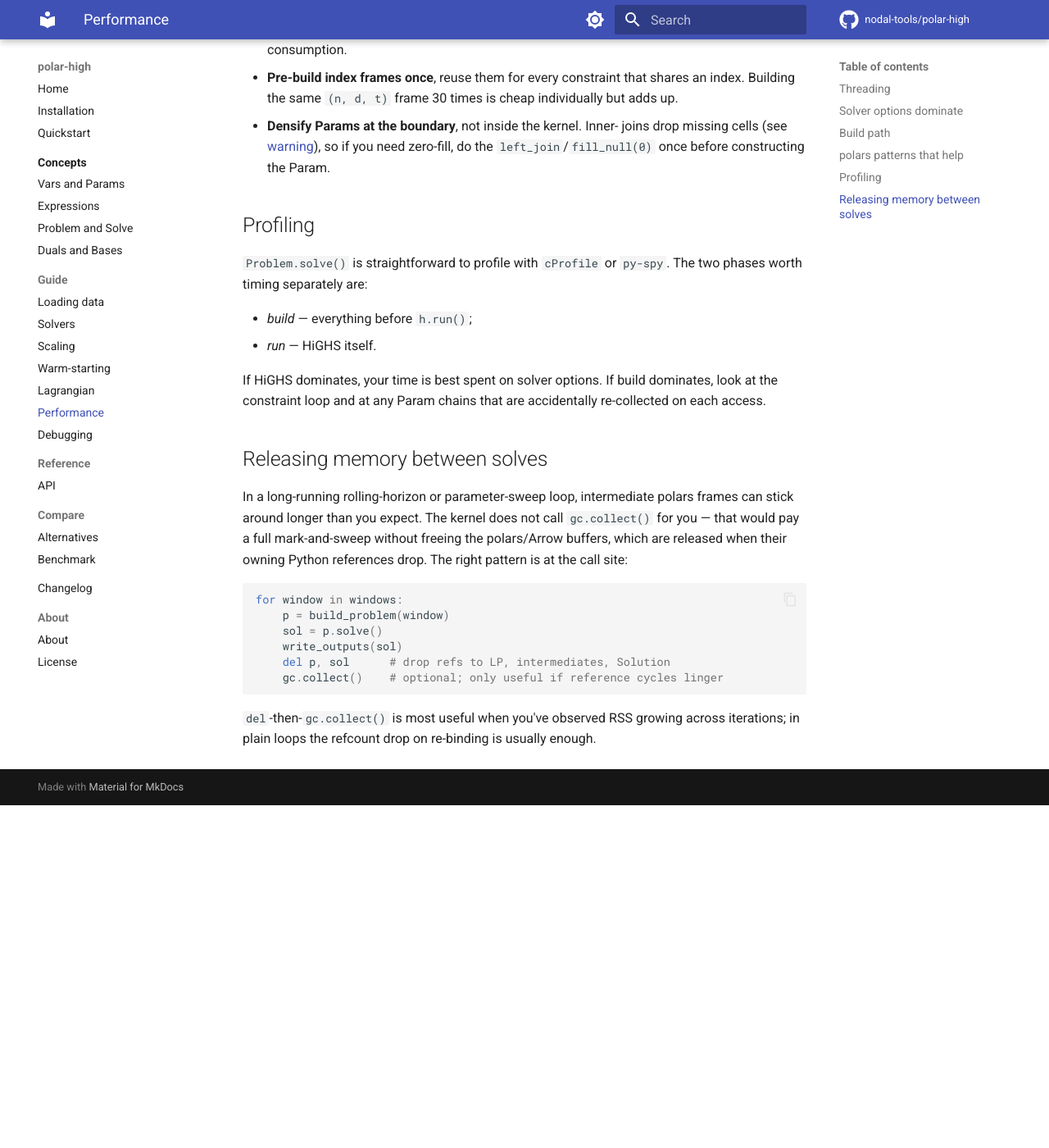
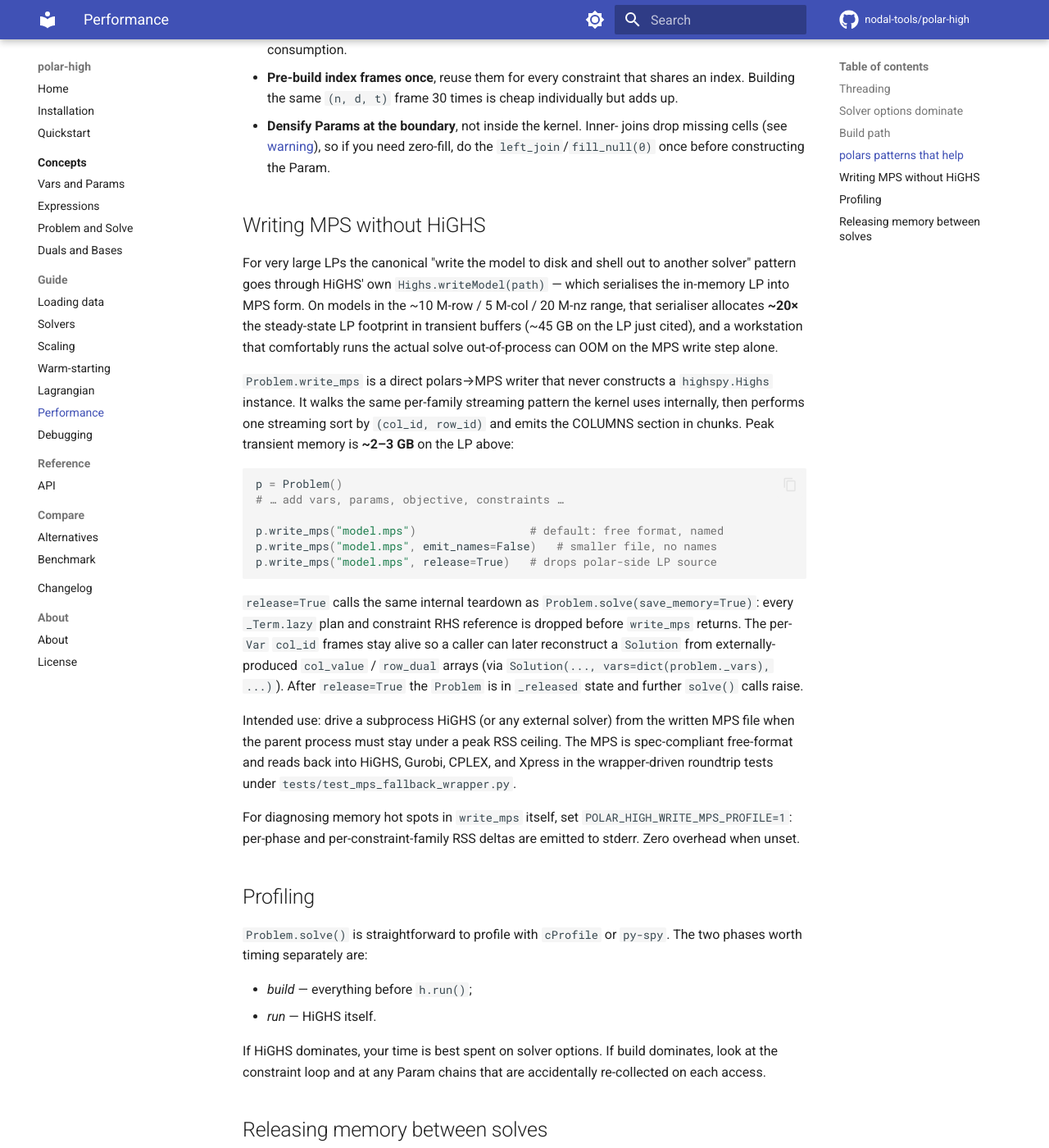
Before and after one commit to nodal-tools/polar-high, an MkDocs documentation site: the page built from docs/guide/performance.md, in a window 1280 px wide and 1400 px high, scrolled down 1589 px. Shown: the whole window at 82% size. Built offline with MkDocs 1.6.1 and Material for MkDocs 9.7.7, drawn with Linux system fonts in a browser that asks for light colours; comment, search, counter and statistics services are not loaded; the version menu is left out; before the commit the page ends 2571 px from its top, so only the background shows below that.

Commit message:
docs: write_mps section in performance guide + cross-links
New section "Writing MPS without HiGHS" in the performance guide
covering Problem.write_mps's peak-memory advantage over
Highs.writeModel, release=True semantics, the cross-solver roundtrip
test coverage, and the POLAR_HIGH_WRITE_MPS_PROFILE diagnostic.

Replaced a stale reference to a fictional Problem.solve(write_mps=...)
kwarg in the COPT section of solvers.md with the real Problem.write_mps
link.  Added a parallel cross-link from scaling.md's save_memory bullet.

Co-Authored-By: Claude Opus 4.7 (1M context) <noreply@anthropic.com>

````diff
--- a/docs/guide/performance.md
+++ b/docs/guide/performance.md
@@ -80,6 +80,51 @@ beyond that, HiGHS run time dominates and build cost is noise.
   so if you need zero-fill, do the `left_join`/`fill_null(0)` once
   before constructing the Param.
 
+## Writing MPS without HiGHS
+
+For very large LPs the canonical "write the model to disk and shell
+out to another solver" pattern goes through HiGHS' own
+`Highs.writeModel(path)` — which serialises the in-memory LP into MPS
+form. On models in the ~10 M-row / 5 M-col / 20 M-nz range, that
+serialiser allocates **~20×** the steady-state LP footprint in
+transient buffers (~45 GB on the LP just cited), and a workstation
+that comfortably runs the actual solve out-of-process can OOM on the
+MPS write step alone.
+
+`Problem.write_mps` is a direct polars→MPS writer that never
+constructs a `highspy.Highs` instance. It walks the same per-family
+streaming pattern the kernel uses internally, then performs one
+streaming sort by `(col_id, row_id)` and emits the COLUMNS section
+in chunks. Peak transient memory is **~2–3 GB** on the LP above:
+
+```python
+p = Problem()
+# … add vars, params, objective, constraints …
+
+p.write_mps("model.mps")                 # default: free format, named
+p.write_mps("model.mps", emit_names=False)   # smaller file, no names
+p.write_mps("model.mps", release=True)   # drops polar-side LP source
+```
+
+`release=True` calls the same internal teardown as
+`Problem.solve(save_memory=True)`: every `_Term.lazy` plan and
+constraint RHS reference is dropped before `write_mps` returns. The
+per-`Var` `col_id` frames stay alive so a caller can later reconstruct
+a `Solution` from externally-produced `col_value` / `row_dual` arrays
+(via `Solution(..., vars=dict(problem._vars), ...)`). After
+`release=True` the `Problem` is in `_released` state and further
+`solve()` calls raise.
+
+Intended use: drive a subprocess HiGHS (or any external solver) from
+the written MPS file when the parent process must stay under a peak
+RSS ceiling. The MPS is spec-compliant free-format and reads back
+into HiGHS, Gurobi, CPLEX, and Xpress in the wrapper-driven roundtrip
+tests under `tests/test_mps_fallback_wrapper.py`.
+
+For diagnosing memory hot spots in `write_mps` itself, set
+`POLAR_HIGH_WRITE_MPS_PROFILE=1`: per-phase and per-constraint-family
+RSS deltas are emitted to stderr. Zero overhead when unset.
+
 ## Profiling
 
 `Problem.solve()` is straightforward to profile with `cProfile` or
````
Also changed, not shown: docs/guide/scaling.md (+1 -1 lines), docs/guide/solvers.md (+2 -2 lines).
